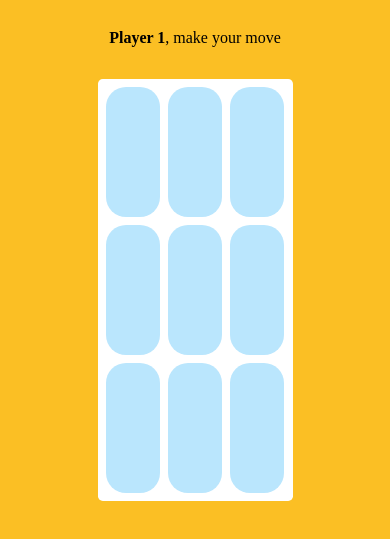
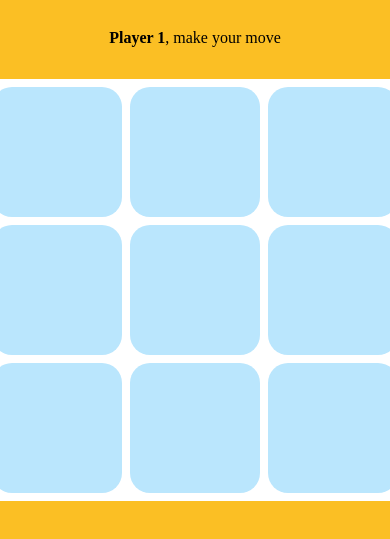
Before and after one commit to accelangel/Tic-Tac-Toe, a plain HTML site: page index.html in a window 390 px wide. Shown: the part 151-690 px from the top of the page. Drawn offline with Linux system fonts and the light colour scheme.

Commit message:
fix the boards responsiveness when reshaping viewport

```diff
--- a/styles.css
+++ b/styles.css
@@ -28,8 +28,8 @@ h1 {
 }
 
 .board {
-    height: 50%;
-    width: 50%;
+    height: 50vh;
+    width: 50vh;
     padding: 0.5em;
     display: grid;
     grid-template-columns: 1fr 1fr 1fr;
```
Also changed, not shown: source.js (line endings or trailing spaces).
